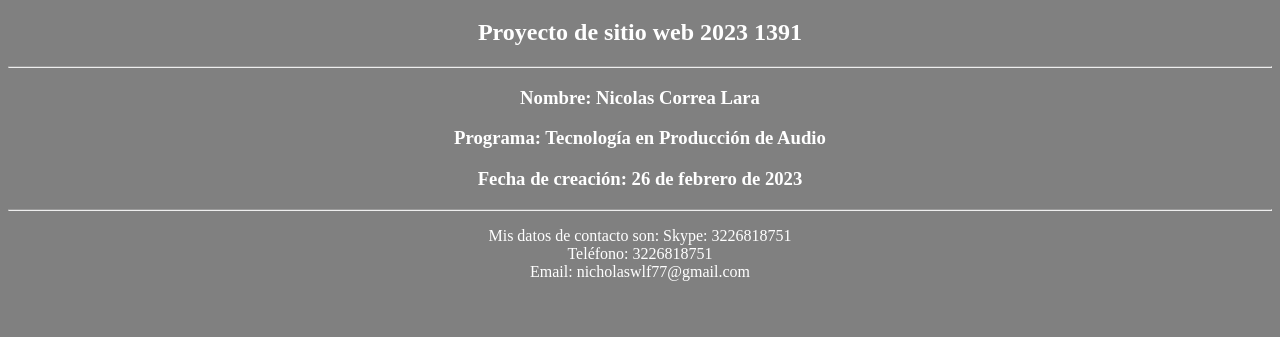
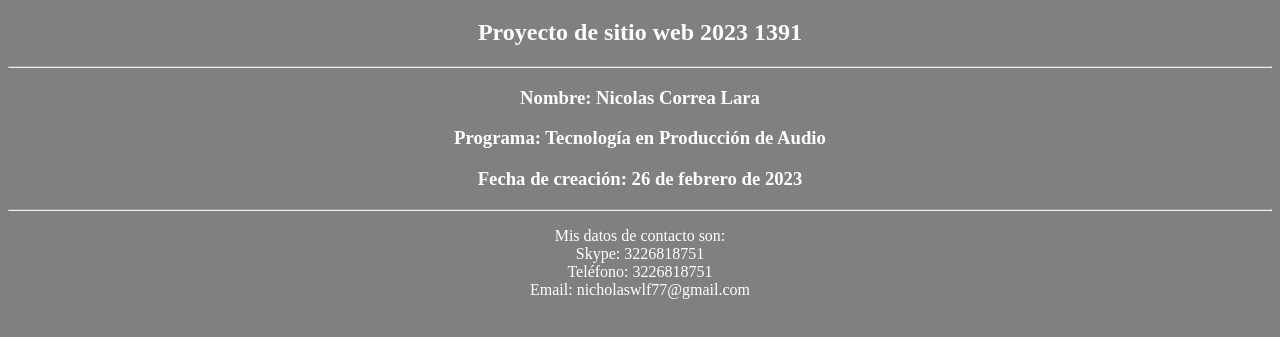
Before and after one commit to NicolasCL7/DSW-NicolasCorrea-1391, a plain HTML site: page index.html in a window 1280 px wide. Shown: the part 61-398 px from the top of the page. Drawn offline with Linux system fonts and the light colour scheme.

Commit message:
Update index.html

```diff
--- a/index.html
+++ b/index.html
@@ -23,7 +23,7 @@
     <h3>Programa: Tecnología en Producción de Audio</h3>
     <h3>Fecha de creación: 26 de febrero de 2023</h3>
     <hr>
-    <p>Mis datos de contacto son:
+    <p>Mis datos de contacto son: <br>
         Skype: 3226818751 <br>
         Teléfono: 3226818751 <br>
         Email: nicholaswlf77@gmail.com <br>
```
